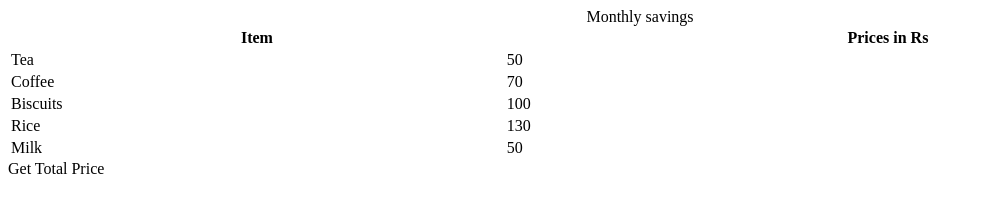
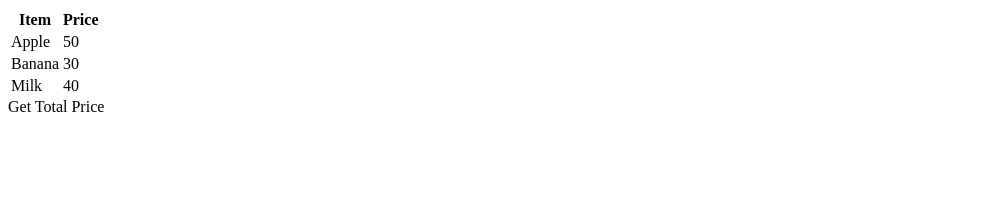
Before and after one commit to acciojob/grofers-checkout-gkraj12, a website: page main.html in a window 1280 px wide. Shown: the whole page, without its empty margins (0-983 px from the left). Drawn offline with Linux system fonts and the light colour scheme.

Commit message:
created a submission

```diff
--- a/main.html
+++ b/main.html
@@ -1,45 +1,33 @@
  <!DOCTYPE html>
-
-<html>
-
+<html lang="en">
 <head>
-	<link rel="stylesheet" href="styles.css">
+    <meta charset="UTF-8">
+    <meta name="viewport" content="width=device-width, initial-scale=1.0">
+    <title>Grocery List</title>
 </head>
-
 <body>
-    <!-- the entire body must be written by student -->
-    <table style="width: 100%">
-    <caption>
-      Monthly savings
-    </caption>
+    <table id="groceryTable">
         <tr>
             <th>Item</th>
-      <th>Prices in Rs</th>
+            <th>Price</th>
         </tr>
         <tr>
-      <td class="item">Tea</td>
-      <td class="price">50</td>
+            <td class="item">Apple</td>
+            <td class="prices">50</td>
         </tr>
         <tr>
-      <td class="item">Coffee</td>
-      <td class="price">70</td>
-    </tr>
-    <tr>
-      <td class="item">Biscuits</td>
-      <td class="price">100</td>
-    </tr>
-    <tr>
-      <td class="item">Rice</td>
-      <td class="price">130</td>
+            <td class="item">Banana</td>
+            <td class="prices">30</td>
         </tr>
         <tr>
             <td class="item">Milk</td>
-      <td class="price">50</td>
+            <td class="prices">40</td>
         </tr>
     </table>
-    <script type="text/javascript" src="./script.js">
-</script>
+    <script src="script.js"></script>
+
+
+
 
 </body>
-
 </html>
```
Lines whose indentation alone changed are shown as unchanged.
